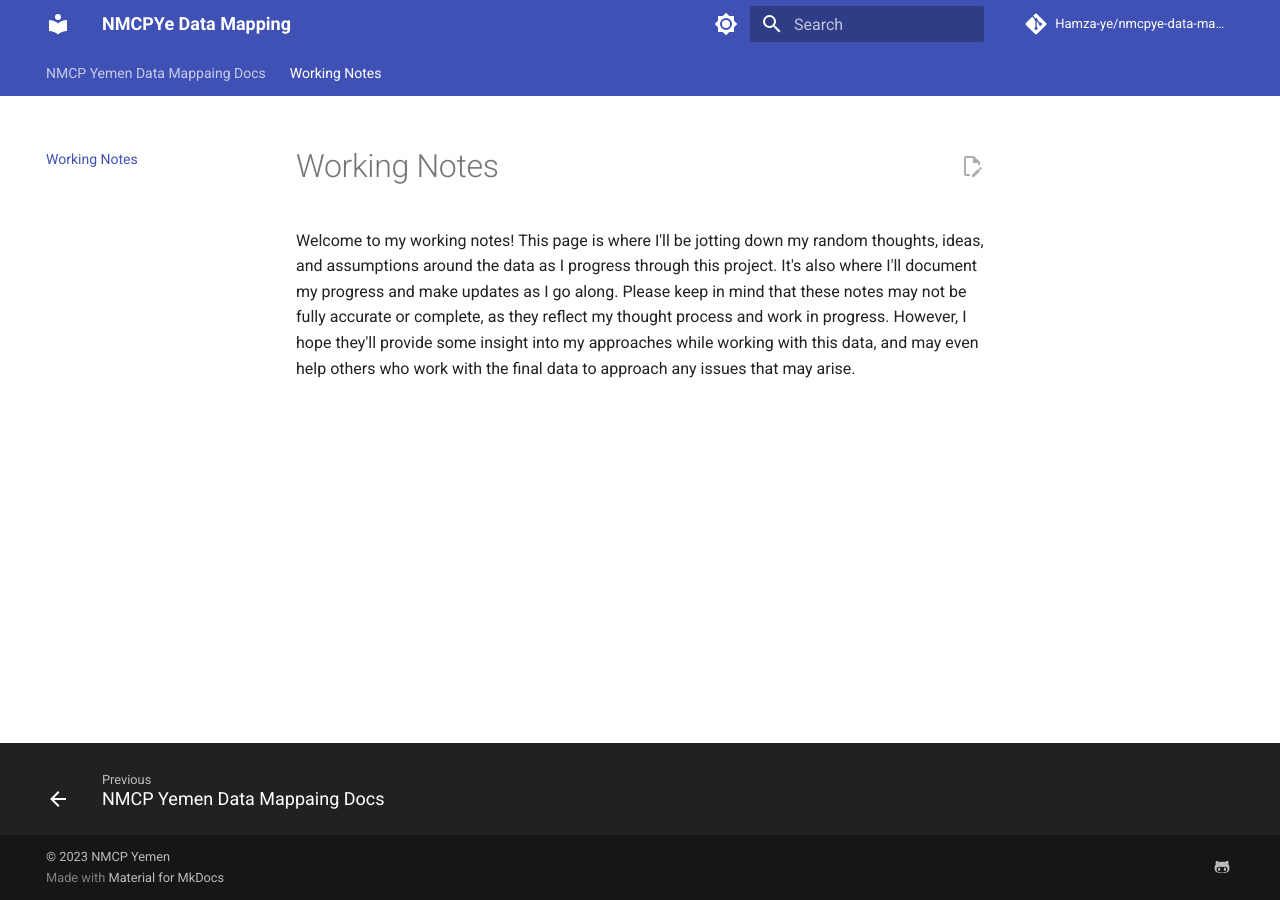
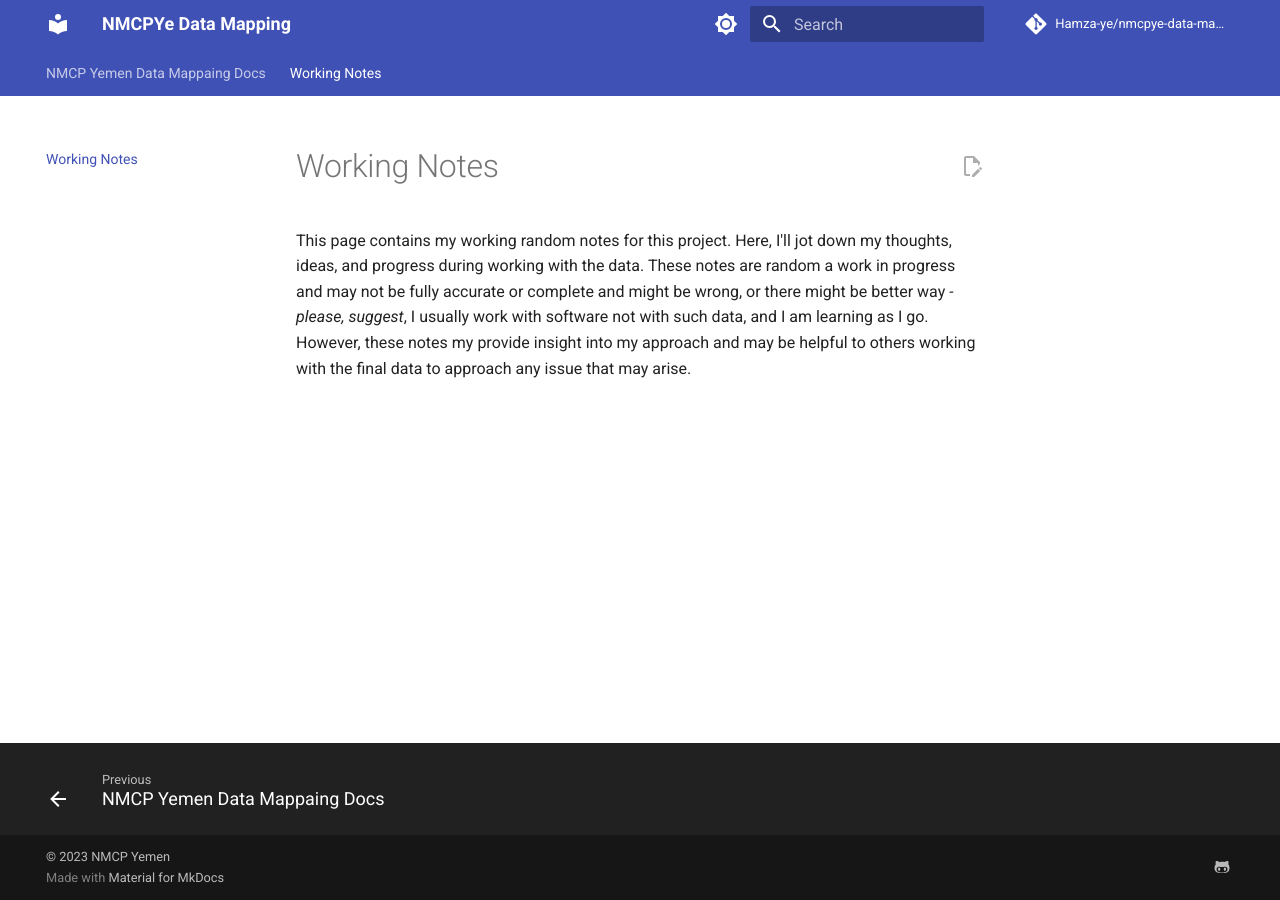
Before and after one commit to Hamza-ye/nmcpye-data-mapping, an MkDocs documentation site: the page built from documentation/docs/working-notes.md, in a window 1280 px wide. Built offline with MkDocs 1.6.1 and Material for MkDocs 9.7.7, drawn with Linux system fonts in a browser that asks for light colours; comment, search, counter and statistics services are not loaded.

Commit message:
make it short

```diff
--- a/documentation/docs/working-notes.md
+++ b/documentation/docs/working-notes.md
@@ -1,3 +1,3 @@
 # Working Notes
 
-Welcome to my working notes! This page is where I'll be jotting down my random thoughts, ideas, and assumptions around the data as I progress through this project. It's also where I'll document my progress and make updates as I go along. Please keep in mind that these notes may not be fully accurate or complete, as they reflect my thought process and work in progress. However, I hope they'll provide some insight into my approaches while working with this data, and may even help others who work with the final data to approach any issues that may arise.
+This page contains my working random notes for this project. Here, I'll jot down my thoughts, ideas, and progress during working with the data. These notes are random a work in progress and may not be fully accurate or complete and might be wrong, or there might be better way _-please, suggest_, I usually work with software not with such data, and I am learning as I go. However, these notes my provide insight into my approach and may be helpful to others working with the final data to approach any issue that may arise.
```
